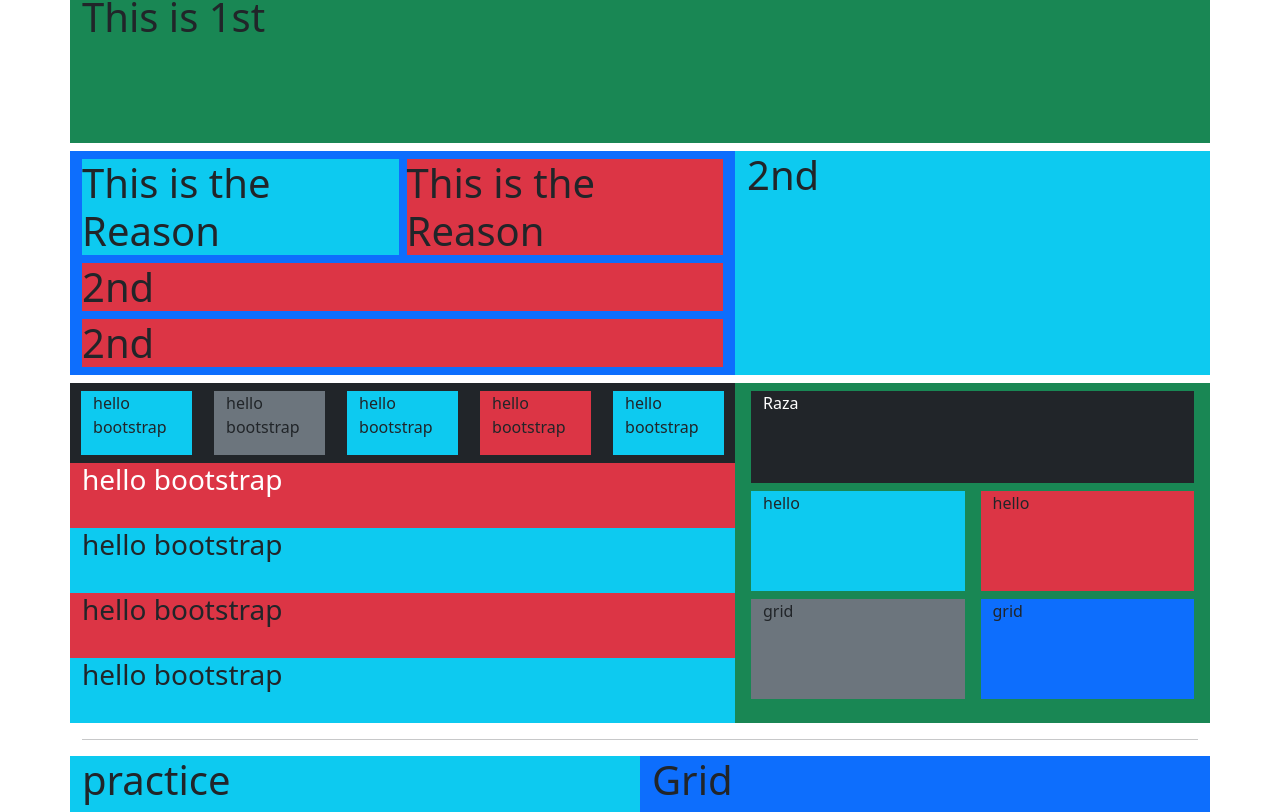
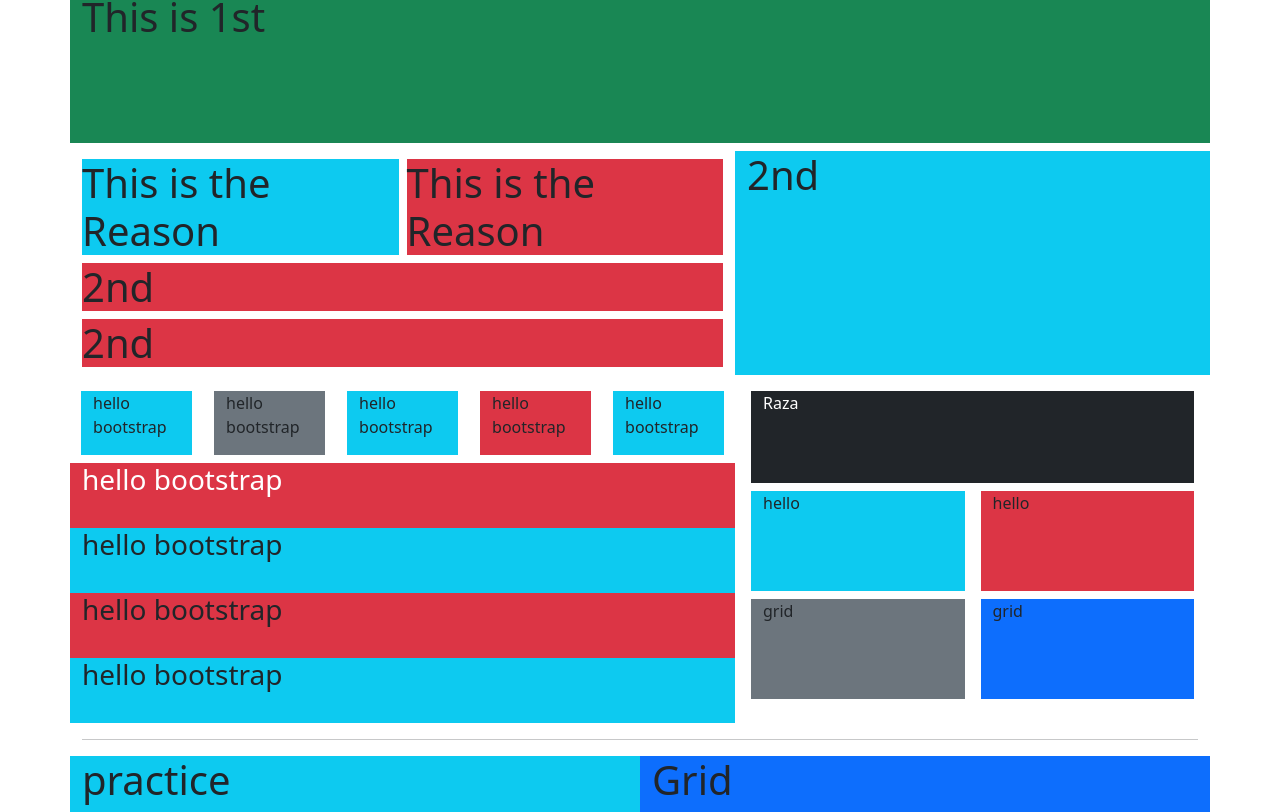
Before and after one commit to Ali-Raza-Gill/Bootstrap-Grid, a React (Create React App) app: page / in a window 1280 px wide. Shown: the part 397-1209 px from the top of the page. Built offline with nearby package versions, Linux system fonts and the light colour scheme.

Commit message:
Pracatic done of Grid System

```diff
--- a/src/Bootstrap/Bootstrap.jsx
+++ b/src/Bootstrap/Bootstrap.jsx
@@ -45,13 +45,13 @@ export default function Bootstrap() {
                 </div>
             </div>
 
-            <div className="row mt-5 bg-success " style={{ height: "150px" }}>
-                <div className="col">
+            <div className="row mt-5  " style={{ height: "150px" }}>
+                <div className="col bg-success">
                     <h1>This is 1st</h1>
                 </div>
             </div>
             <div className="row my-2 " style={{ minHeight: "150px" }}>
-                <div className="col-sm-12 col-md-7 col-lg-7 bg-primary ">
+                <div className="col-sm-12 col-md-7 col-lg-7  ">
                     <div className='mt-2 gap-2 d-flex justify-content-around'><h1 className='bg-info'>This is the Reason  </h1>
                         <h1 className='bg-danger'>This is the Reason   </h1></div>
                     <div ><h1 className='bg-danger'>2nd   </h1></div>
@@ -62,7 +62,7 @@ export default function Bootstrap() {
                 </div>
             </div>
             <div className="row mt-2">
-                <div className="col-sm-12 col-md-7 col-lg-7  bg-dark" >
+                <div className="col-sm-12 col-md-7 col-lg-7  " >
                     <div className="row d-flex justify-content-around" style={{ minHeight: "65px" }}>
                         <div className="col-sm-12 my-sm-1 col-md-4 mx-md-3 my-md-2 col-lg-2 mx-lg-2 bg-info">
                             <p>hello bootstrap</p>
@@ -102,7 +102,7 @@ export default function Bootstrap() {
                     </div>
 
                 </div>
-                <div className="col-sm-12 col-md-5 col-lg-5 bg-success">
+                <div className="col-sm-12 col-md-5 col-lg-5 ">
                     <div className="row" style={{ minHeight: "100px" }}>
                         <div className="col m-3 my-2 mb-0 bg-dark text-white">
                             <p>Raza</p>
```
